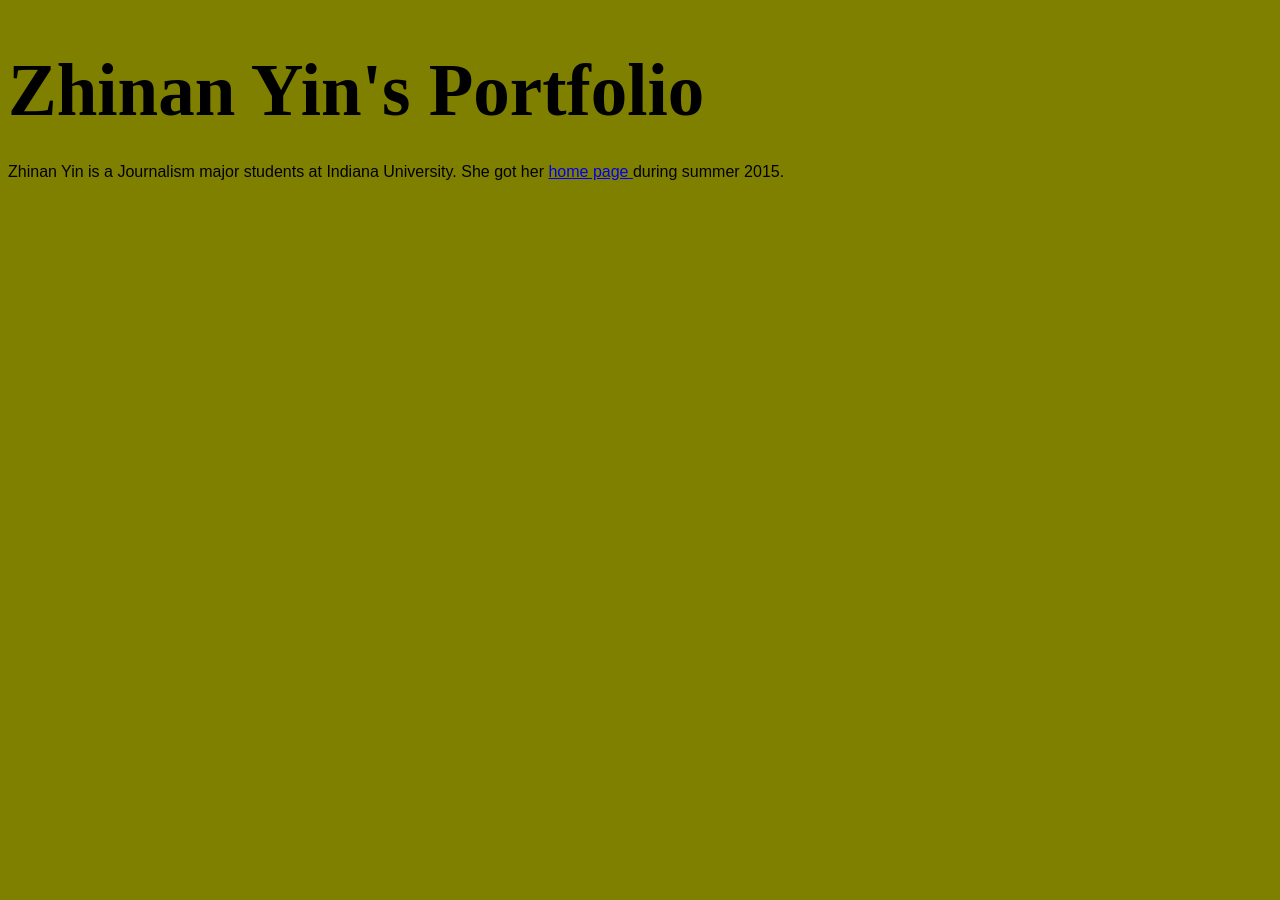
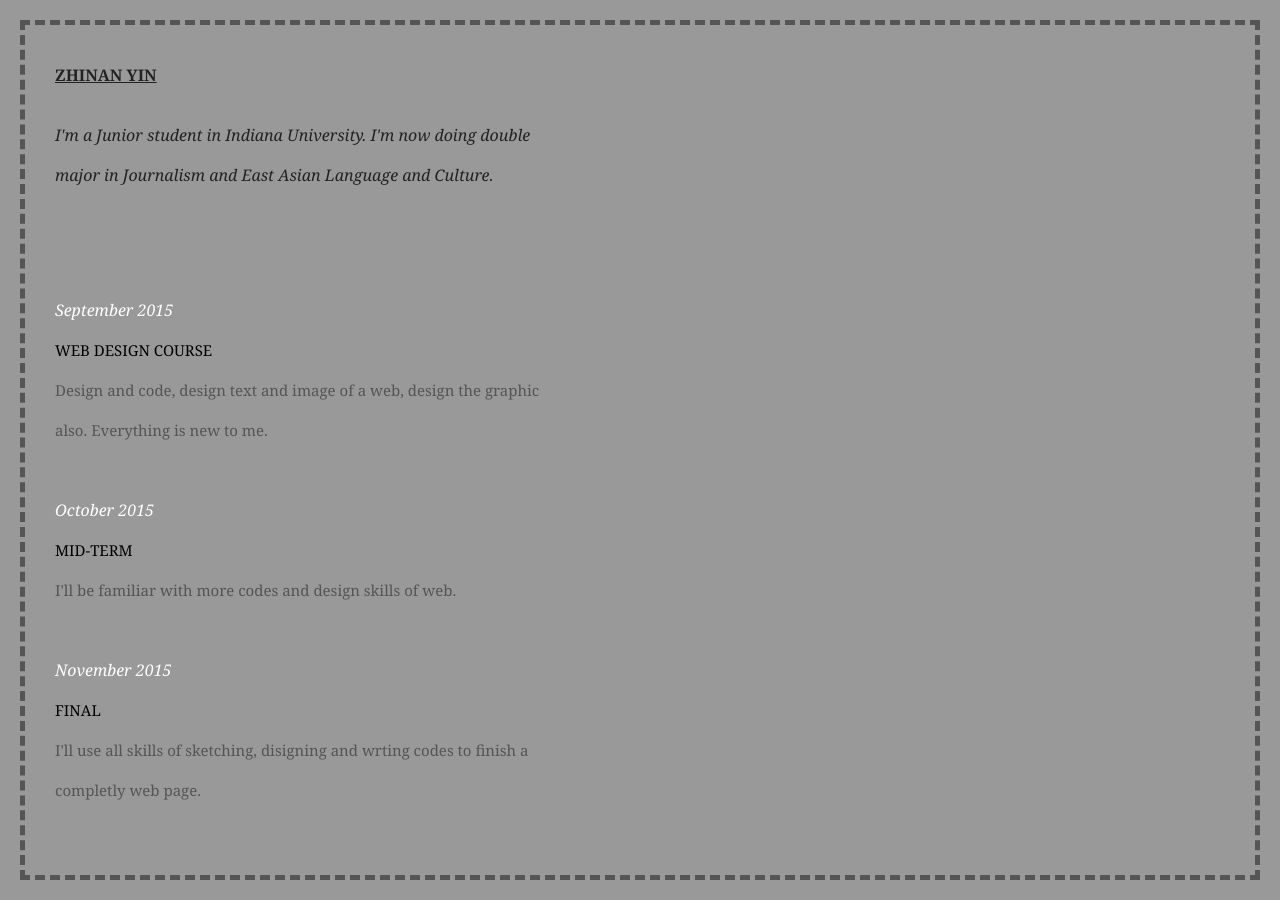
Before and after one commit to zhinyin/zhinyin.github.io, a plain HTML site: page index.html in a window 1280 px wide. Before the commit the page ends 800 px from the top, so only its background shows below. Drawn offline with Linux system fonts and the light colour scheme.

Commit message:
Second Commit

```diff
--- /dev/null
+++ b/css/reset.css
@@ -0,0 +1,48 @@
+/* http://meyerweb.com/eric/tools/css/reset/
+   v2.0 | 20110126
+   License: none (public domain)
+*/
+
+html, body, div, span, applet, object, iframe,
+h1, h2, h3, h4, h5, h6, p, blockquote, pre,
+a, abbr, acronym, address, big, cite, code,
+del, dfn, em, img, ins, kbd, q, s, samp,
+small, strike, strong, sub, sup, tt, var,
+b, u, i, center,
+dl, dt, dd, ol, ul, li,
+fieldset, form, label, legend,
+table, caption, tbody, tfoot, thead, tr, th, td,
+article, aside, canvas, details, embed,
+figure, figcaption, footer, header, hgroup,
+menu, nav, output, ruby, section, summary,
+time, mark, audio, video {
+	margin: 0;
+	padding: 0;
+	border: 0;
+	font-size: 100%;
+	font: inherit;
+	vertical-align: baseline;
+}
+/* HTML5 display-role reset for older browsers */
+article, aside, details, figcaption, figure,
+footer, header, hgroup, menu, nav, section {
+	display: block;
+}
+body {
+	line-height: 1;
+}
+ol, ul {
+	list-style: none;
+}
+blockquote, q {
+	quotes: none;
+}
+blockquote:before, blockquote:after,
+q:before, q:after {
+	content: '';
+	content: none;
+}
+table {
+	border-collapse: collapse;
+	border-spacing: 0;
+}
--- a/css/style.css
+++ b/css/style.css
@@ -1,12 +1,60 @@
-body {
-  background-color: Olive;
+body{
+  font-family: georgia, serif;
+  font-size: 16px;
+  color: #222;
+  background-color: #999;
+  border: 5px dashed #555;
+  vertical-align: baseline;
+  margin: 20px;
+  line-height: 2.5em;
+
 }
 
-h1 {
-  font-size: 73px;
-  margin-bottom: 30px;
+div{
+  padding-top: 5px;
+  padding-bottom: 5px;
 }
 
-p {
-  font-family: sans-serif;
+h1{
+  background-color: #999;
+  padding-bottom: 20px;
+  text-decoration: underline;
 }
+
+.container {
+  width: 500px;
+  padding: 30px;
+}
+
+.container h1{
+  font-family: georgia, serif;
+  font-size: 16px;
+  text-transform: uppercase;
+  font-weight: bold;
+}
+
+.container p{
+  font-style: oblique;
+  padding-bottom: 90px;
+}
+
+.project p{
+  font-style: normal;
+  font-size: 15px;
+  background-color: #999;
+  color:#555;
+  border: 20px;
+  padding-bottom: 30px;
+}
+
+.project h2, h3, h4{
+  font-family: georgia, serif;
+  font-size: 15px;
+  text-transform: uppercase;
+  color: black;
+}
+
+.project span{
+  color: white;
+  font-style: italic;
+}
--- a/index.html
+++ b/index.html
@@ -1,19 +1,33 @@
 <!doctype html>
+<html lang="en">
+<head>
+  <meta charset="utf-8">
+  <title>Zhinan Yin's Portfolio Site</title>
+  <link rel="stylesheet" type="text/css" href="css/reset.css">
+  <link rel="stylesheet" type="text/css" href="css/style.css">
+</head>
+<body>
+  <div class="container">
+    <h1>Zhinan Yin</h1>
+    <p>I'm a Junior student in Indiana University. I'm now doing double major in Journalism and East Asian Language and Culture. </p>
 
-      <html lang="en">
-      <head>
-          <meta charset="utf-8">
+    <div class="project">
+      <span class="date">September 2015 </span>
+      <h2>Web Design Course</h2>
+      <p>Design and code, design text and image of a web, design the graphic also. Everything is new to me. </p>
+    </div>
 
-          <title>Zhinan Yin's Portfolio Site</title>
-          <meta name="description" content="Wed Design work by Zhinan Yin">
-          <meta name="author" content="Zhinan Yin">
+    <div class="project">
+      <span class="date">October 2015</span>
+      <h3>Mid-term</h3>
+      <p>I'll be familiar with more codes and design skills of web. </p>
+    </div>
 
-          <link rel="stylesheet" href="css/style.css">
-      </head>
+    <div class="project">
+      <span class="date">November 2015</span>
+      <h4>Final</h4>
+      <p>I'll use all skills of sketching, disigning and wrting codes to finish a completly web page.</p>
+    </div>
+  </div> <!-- end container -->
 
-      <body>
-        <h1>Zhinan Yin's Portfolio</h1>
-        <p>Zhinan Yin is a Journalism major students at Indiana University. She got her <a href="file:///Users/Annie/Desktop/Annie/IUB/Summer%202015/JOUR-J%20463/Zhinan%20Yin%20(Annie)/Projects/6_FINAL%20PROJECT_Zhinan%20Yin%20(Annie)/Zhinan%20Yin%20(Annie).html"> home page </a>during summer 2015.</p>
-              <!-- The goods go here. -->
-      </body>
-      </html>
+    <body>
```
